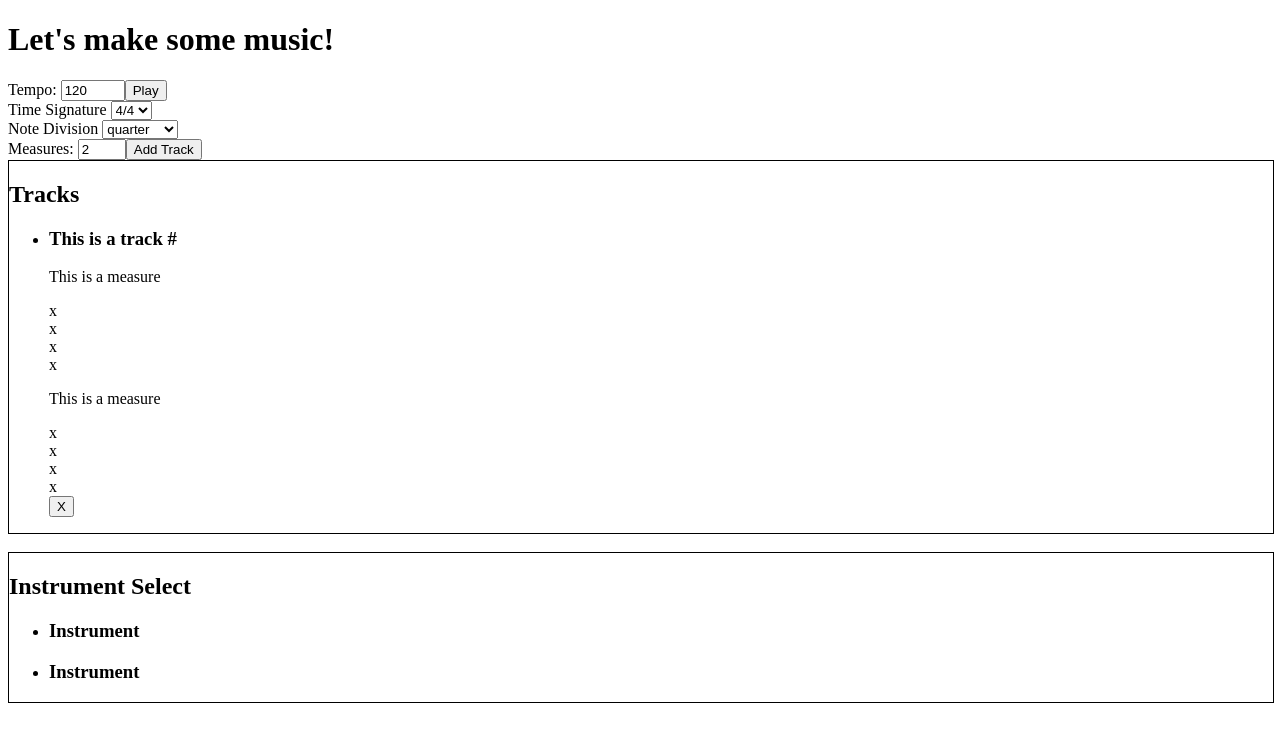
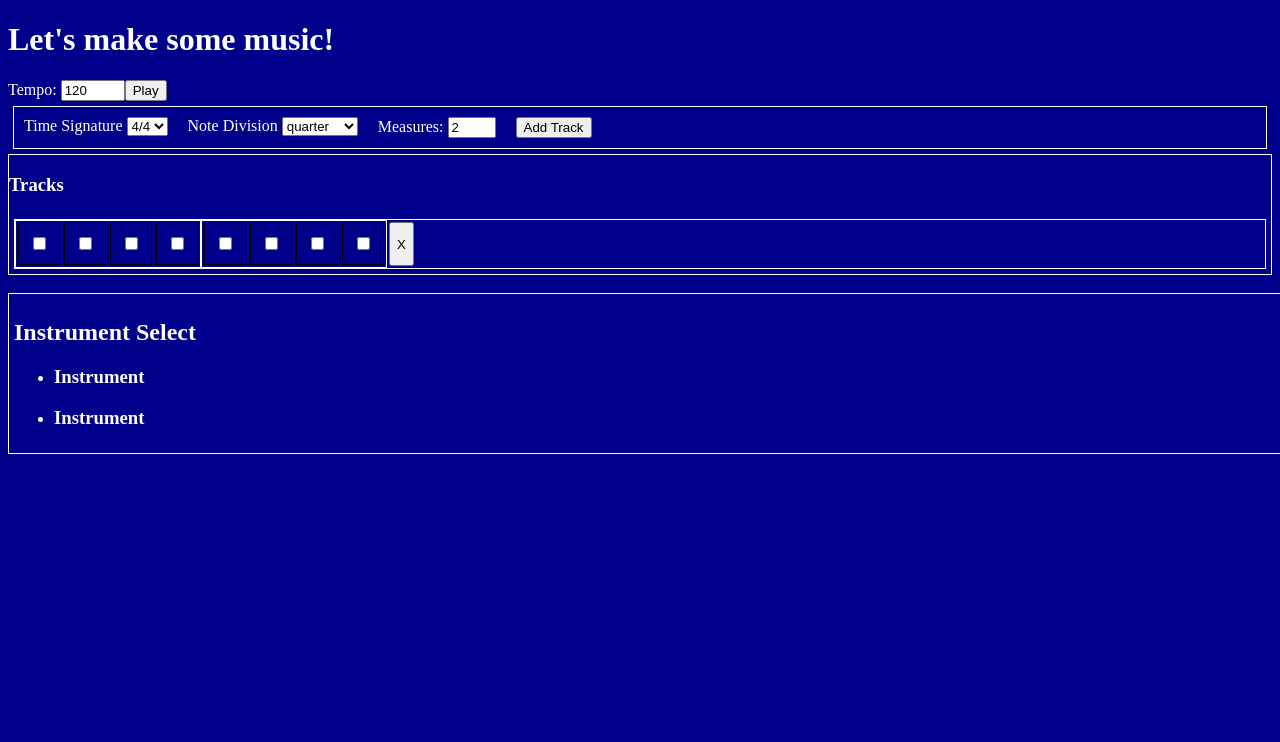
Before and after one commit to jsmartinelli/polyrhythmplayground, a React (Create React App) app: page / in a window 1280 px wide. Both pictures are taken after a click on the button "Add Track". Shown: the top 742 px of the page. Built offline with nearby package versions, Linux system fonts and the light colour scheme.

Commit message:
Add CSS classes and very basic styles

```diff
--- a/src/js/App.jsx
+++ b/src/js/App.jsx
@@ -5,6 +5,7 @@ import Tone from 'tone';
 import AddTrack from "./components/AddTrack";
 import {createTrack, deleteTrack} from './store/actions/TrackActions';
 import {connect} from "react-redux";
+import './styles/index.css';
 
 class App extends React.Component {
 
--- a/src/js/components/AddTrack.jsx
+++ b/src/js/components/AddTrack.jsx
@@ -33,8 +33,8 @@ class AddTrack extends React.Component {
 
 
   render() {
-    return <div name="addtrack" id="addtrack">
-      <div>
+    return <div className="addtrack" name="addtrack" id="addtrack">
+      <div className="addtrack__item">
         <label htmlFor="timeSignature">Time Signature </label>
         <select id="timeSignature" name="timeSignature" defaultValue="4/4" onChange={this.timeSignatureOnChange}>
           {
@@ -44,7 +44,7 @@ class AddTrack extends React.Component {
           }
         </select>
       </div>
-      <div>
+      <div className="addtrack__item">
         <label htmlFor="noteDivision">Note Division </label>
         <select id="noteDivision" name="noteDivision" defaultValue="quarter" onChange={this.noteDivisionOnChange}>
           {
@@ -54,10 +54,14 @@ class AddTrack extends React.Component {
           }
         </select>
       </div>
-      <label htmlFor="measures">Measures: </label>
-      <input type="number" min="1" max="8" step="1" id="measures" name="measures" defaultValue="2"
-             onChange={this.measureOnChange}/>
-      <button name="addtrack" id="addtrack" onClick={this.createTrack}>Add Track</button>
+      <div className="addtrack__item">
+        <label htmlFor="measures">Measures: </label>
+        <input type="number" min="1" max="8" step="1" id="measures" name="measures" defaultValue="2"
+               onChange={this.measureOnChange}/>
+      </div>
+      <div className="addtrack__item">
+        <button name="addtrack" id="addtrack" onClick={this.createTrack}>Add Track</button>
+      </div>
     </div>
   }
 }
--- a/src/js/components/Beat.jsx
+++ b/src/js/components/Beat.jsx
@@ -2,8 +2,10 @@ import React from 'react';
 
 const Beat = (props) => {
 
-  return <div>
-    x
+  return <div className="beat">
+    <div className="beat__checkbox">
+      <input type="checkbox"/>
+    </div>
   </div>
 };
 
--- a/src/js/components/InstrumentSelect.jsx
+++ b/src/js/components/InstrumentSelect.jsx
@@ -1,5 +1,4 @@
 import React from 'react';
-import '../styles/InstrumentSelect.css';
 import Instrument from "./Instrument";
 
 class InstrumentSelect extends React.Component {
--- a/src/js/components/Measure.jsx
+++ b/src/js/components/Measure.jsx
@@ -5,8 +5,7 @@ const Measure = (props) => {
 
   const beats = props.beats.map((beat, index) => <Beat key={index} beat={beat}/>);
 
-  return <div>
-    <p>This is a measure</p>
+  return <div className="measure">
     {beats}
   </div>
 
--- a/src/js/components/Track.jsx
+++ b/src/js/components/Track.jsx
@@ -8,11 +8,10 @@ class Track extends React.Component {
     });
 
     return (
-      <li>
-        <h3>This is a track #{this.props.track.index}</h3>
+      <div className="track">
         {measures}
-        <button onClick={() => this.props.removeHandler(this.props.track.id)}>X</button>
-      </li>
+        <button className="track__button" onClick={() => this.props.removeHandler(this.props.track.id)}>X</button>
+      </div>
     );
   }
 }
--- a/src/js/components/TrackArea.jsx
+++ b/src/js/components/TrackArea.jsx
@@ -1,5 +1,4 @@
 import React from 'react';
-import '../styles/Tracks.css';
 import Track from "./Track";
 
 class TrackArea extends React.Component {
@@ -9,12 +8,9 @@ class TrackArea extends React.Component {
 
     this.props.tracks.forEach((track) => trackComponents.push(<Track key={track.id} track={track} removeHandler={this.props.removeHandler}/>));
 
-    return <div className="tracks">
-      <h2>Tracks</h2>
-
-      <ul>
+    return <div className="trackarea">
+      <h3>Tracks</h3>
         {trackComponents}
-      </ul>
     </div>
   }
 }
--- a/src/js/styles/InstrumentSelect.css
+++ /dev/null
@@ -1,5 +0,0 @@
-.instrumentselect {
-    border: 1px solid black;
-    width: 100%;
-    padding: s5px;
-}
--- a/src/js/styles/Tracks.css
+++ /dev/null
@@ -1,4 +0,0 @@
-.tracks {
-    border: 1px solid black;
-    width: 100%;
-}
--- a/src/js/styles/index.css
+++ b/src/js/styles/index.css
@@ -1,3 +1,59 @@
 body {
-    background: black;
+    background: darkblue;
+    color: white;
 }
+
+.addtrack {
+    display: flex;
+    justify-content: flex-start;
+    border: 1px solid white;
+    margin: 5px;
+}
+
+.addtrack__item {
+    margin: 10px;
+}
+
+.trackarea {
+    border: 1px solid white;
+    display: flex;
+    flex-direction: column;
+    overflow-y: auto;
+}
+
+.track {
+    display: flex;
+    justify-content: flex-start;
+    border: 1px solid white;
+    margin: 5px;
+}
+
+.track__button {
+    margin: 2px;
+}
+
+.measure {
+    display: flex;
+    justify-content: flex-start;
+    border: 1px solid white;
+}
+
+.beat {
+    border: 1px solid black;
+    margin: 2px;
+}
+
+.beat__checkbox {
+    margin: 10px;
+}
+
+
+
+
+
+
+.instrumentselect {
+    border: 1px solid white;
+    width: 100%;
+    padding: 5px;
+}
```
